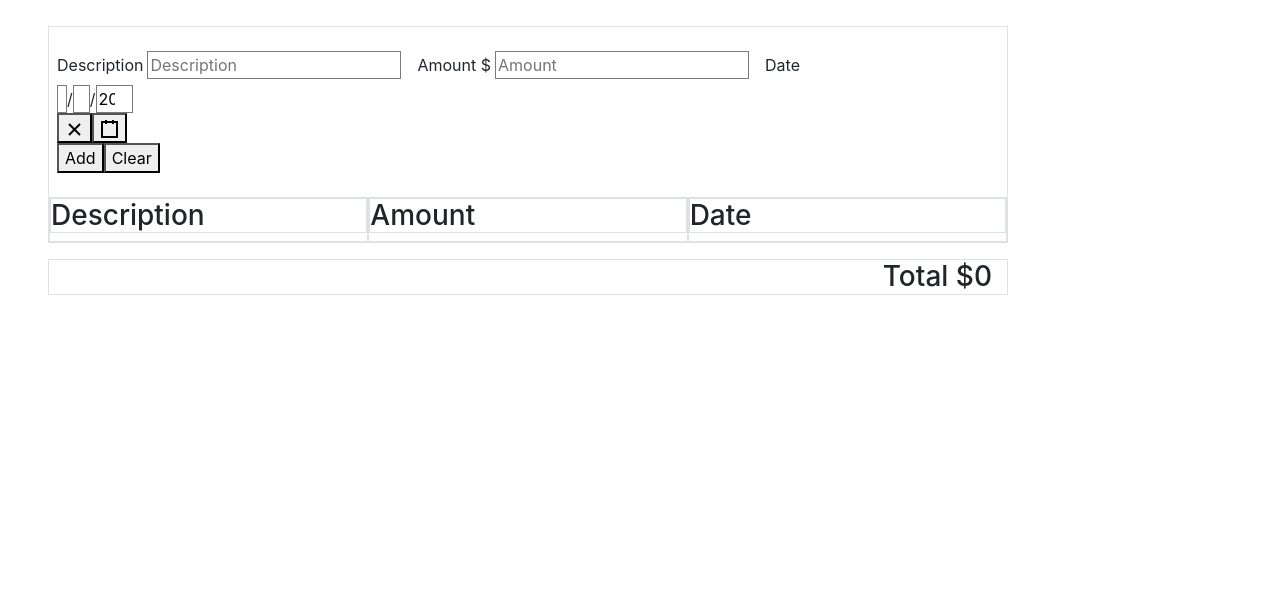
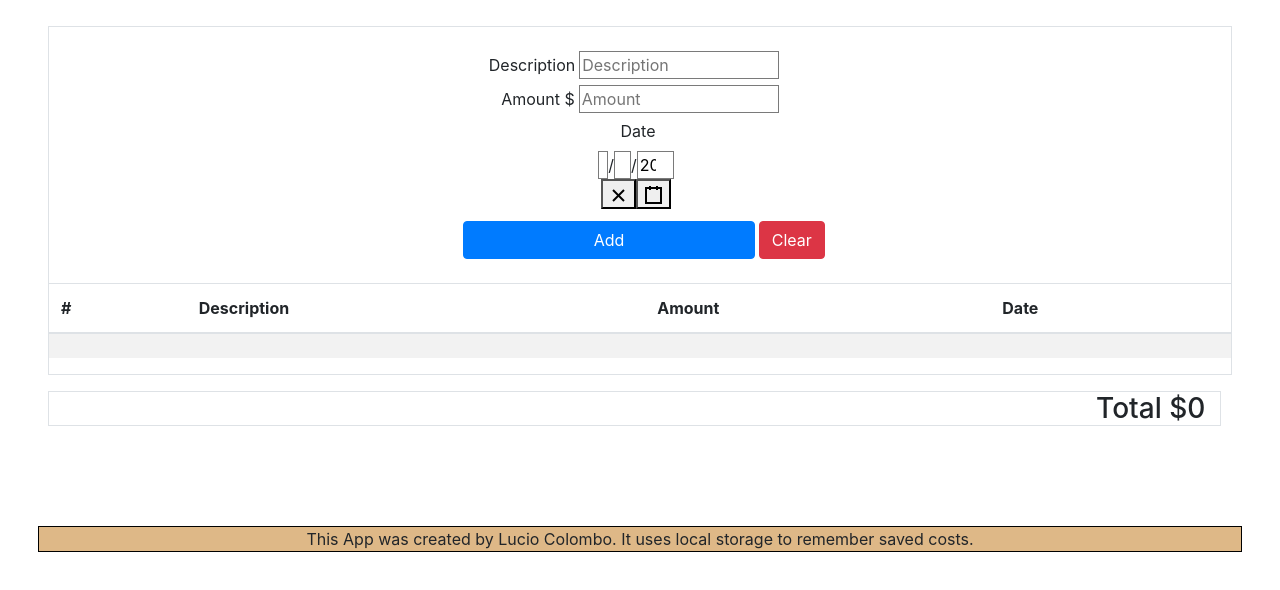
Before and after one commit to luciocolombo/Expense_tracker, a React (Create React App) app: page / in a window 1280 px wide. Shown: the top 590 px of the page. Built offline with nearby package versions, Linux system fonts and the light colour scheme.

Commit message:
minor fixes

```diff
--- a/src/App.css
+++ b/src/App.css
@@ -1,5 +1,4 @@
 .App {
-  width: 75%;
   margin-top: 2%;
 }
 .comp {
@@ -7,4 +6,27 @@
 }
 input {
   border: 1px solid rgba(0, 0, 0, 0.521);
+  width: 200px;
 }
+footer {
+  background-color: burlywood;
+  text-align: center;
+  border: 1px solid black;
+  margin-top: 100px;
+  margin-left: 3%;
+  margin-right: 3%;
+  min-width: 500px;
+}
+.btnadd {
+  min-width: 150px;
+}
+
+.amount {
+  text-align: center;
+}
+.description {
+  text-align: center;
+}
+.date {
+  text-align: center;
+}
--- a/src/App.js
+++ b/src/App.js
@@ -11,6 +11,12 @@ function App() {
 
   useEffect(()=>{
     localStorage.setItem("tasks",JSON.stringify(infoArray))
+    const kk=JSON.parse(localStorage.getItem("tasks"))
+    let summm=0
+      for(let x=0;x<kk.length;x++){
+      summm=kk[x]["amount"]*1+summm
+      setTotal(summm)
+      }
   })
 
   const btnHandler= function({amount, description, date}){
@@ -23,29 +29,36 @@ function App() {
    const clearNow=function(){
    window.location.reload(false);
     localStorage.clear()
+
    }
 
   return (
-    <div>
+  <div>
     <div className="App mx-5 border ">
       <InputBar btnHandler={btnHandler} clearNow={clearNow}/>
-        <div className=" d-flex ">
-          <div className="border comp">
-            <h3 className=" border"> Description</h3>
-            <div >{infoArray.map((x)=><li className="ml-4">{x.description}  </li> )}</div>
-          </div>
-          <div className="border comp">
-            <h3 className="border">Amount </h3>
-            <div >{infoArray.map((x)=><li className="ml-4">  <NumberFormat value={x.amount} displayType={'text'} thousandSeparator={true} prefix={'$'} /></li> )}</div>
-          </div>
-          <div className="border comp">
-            <h3 className="border">Date </h3>
-            <div>{infoArray.map((x)=><li className="ml-4">{x.dateString}  </li> )}</div>
-          </div>
-          </div>
-        </div>
-        <h3 className="col-9 border text-right mt-3 ml-5 ">Total <NumberFormat value={total} displayType={'text'} thousandSeparator={true} prefix={'$'} /></h3>
-      </div>
+      <table class="table table-striped">
+        <thead>
+          <tr>
+            <th scope="col">#</th>
+            <th scope="col">Description</th>
+            <th scope="col">Amount</th>
+            <th scope="col">Date</th>
+          </tr>
+        </thead>
+        <tbody>
+          <tr>
+            <th scope="row">{infoArray.map((x)=><li className="ml-4 text-decoration-none">{infoArray.indexOf(x)+1}  </li> )}</th>
+            <td>{infoArray.map((x)=><li className="ml-4 list-unstyled">{x.description}  </li> )}</td>
+            <td>{infoArray.map((x)=><li className="ml-4 list-unstyled">  <NumberFormat value={x.amount} displayType={'text'} thousandSeparator={true} prefix={'$'} /></li> )}</td>
+            <td>{infoArray.map((x)=><li className="ml-4 list-unstyled">{x.dateString}  </li> )}</td>
+          </tr>
+        </tbody>
+      </table>
+
+    </div>
+    <h3 className="col-11 border text-right mt-3 ml-5 ">Total <NumberFormat value={total} displayType={'text'} thousandSeparator={true} prefix={'$'} /></h3>
+    <footer>This App was created by Lucio Colombo. It uses local storage to remember saved costs.</footer>
+  </div>
 
 
   );
--- a/src/InputBar.js
+++ b/src/InputBar.js
@@ -18,14 +18,23 @@ function InputBar({btnHandler , clearNow  }) {
     return (
         <div  className="my-4 mx-2 ">
             <form  onSubmit={e => e.preventDefault()}>
-            <label className="mr-1" htmlFor="description">Description </label>
-            <input className="mr-3" id="description" value={description} onChange={e=>setDescription(e.target.value)} placeholder="Description" required></input>
-            <label className="mr-1" htmlFor="amount">Amount $ </label>
-            <input className="mr-3" id="amount" value={amount} onChange={e=>setAmount(e.target.value)} placeholder="Amount" required></input>
-            <label className="mr-1" htmlFor="date">Date </label>
-            <DatePicker className="mr-3" id="date" onChange={setDate} value={date}/>
-            <button onClick={()=>{onClick1()}}>Add</button>
-            <button onClick={()=>{clearNow()}}>Clear</button>
+                    <section className="description">
+                    <label className="mr-1 ml-1" htmlFor="description">Description </label>
+                    <input className="mr-3" id="description" value={description} onChange={e=>setDescription(e.target.value)} placeholder="Description" required></input>
+                    </section>
+                    <section className="amount">
+                    <label className="mr-1" htmlFor="amount">Amount $ </label>
+                    <input className="mb-1" id="amount" value={amount} onChange={e=>setAmount(e.target.value)} placeholder="Amount" required></input>
+                    </section>
+                    <section className="date">
+                    <label className="mr-1" htmlFor="date">Date </label>
+                    <DatePicker className="mr-3 ml-2" id="date" onChange={setDate} value={date}/>
+                    </section>
+                <div className="w-100 ml-1 mt-1 text-center">
+                    <button className="btn btn-primary w-25 mr-1 mt-2 btnadd" onClick={()=>{onClick1()}}>Add</button>
+                    <button className="btn btn-danger mt-2" onClick={()=>{clearNow()}}>Clear</button>
+                </div>
+
             </form>
 
         </div>
```
